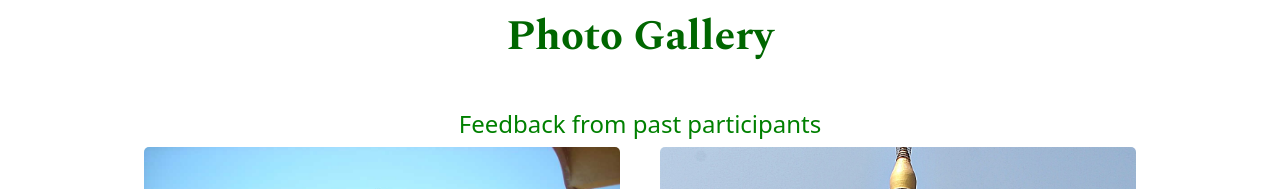
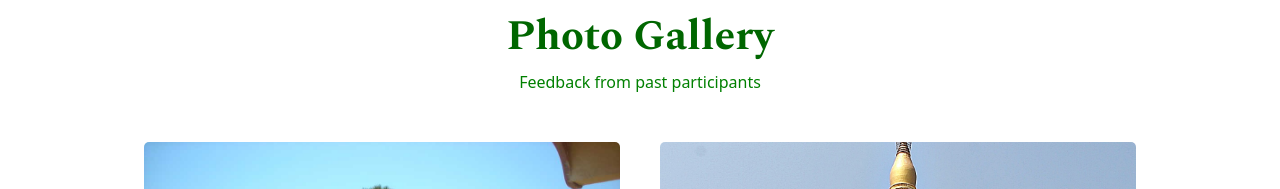
Before and after one commit to navgurukul/pattana-dhamma, a React (Create React App) app: page /photo-gallery in a window 1280 px wide. Shown: the part 138-327 px from the top of the page. Built offline with nearby package versions, Linux system fonts and the light colour scheme.

Commit message:
change the feedback style

```diff
--- a/src/Pages/PhotoGallery/photogallery.css
+++ b/src/Pages/PhotoGallery/photogallery.css
@@ -61,8 +61,11 @@
 }
 .feedback-section{
   text-decoration: none;
+  font-size: 16px;
+  line-height: 1.5;
   color: green;
 }
 .feedback-section:hover {
   text-decoration: underline;
+  text-decoration-color: black;
 }
--- a/src/Pages/PhotoGallery/photogallery.js
+++ b/src/Pages/PhotoGallery/photogallery.js
@@ -43,8 +43,8 @@ const ImageGallery = () => {
     return (
         <div className="container" style={{ maxWidth: "1200px" }}>
             <div className="row justify-content-center">
-                <h3 className="custom-heading text-center mt-4 mb-5">Photo Gallery</h3>
-                <h4 className="feedback-section text-center" onClick={handleFeedbackClick}>
+                <h3 className="custom-heading text-center mt-4 ">Photo Gallery</h3>
+                <h4 className="feedback-section text-center mb-5" onClick={handleFeedbackClick}>
                     Feedback from past participants
                 </h4>
                 {images.map((image, index) => (
```
